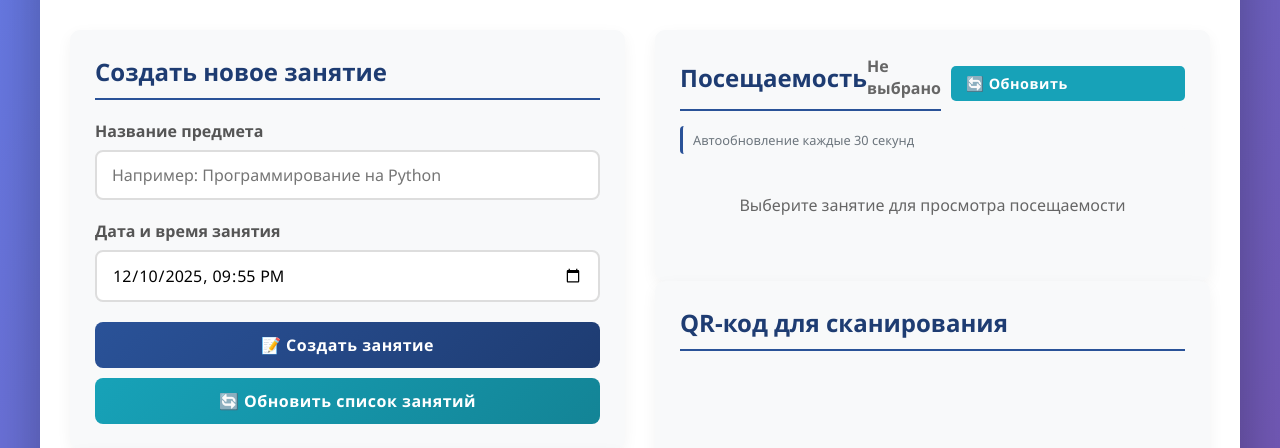
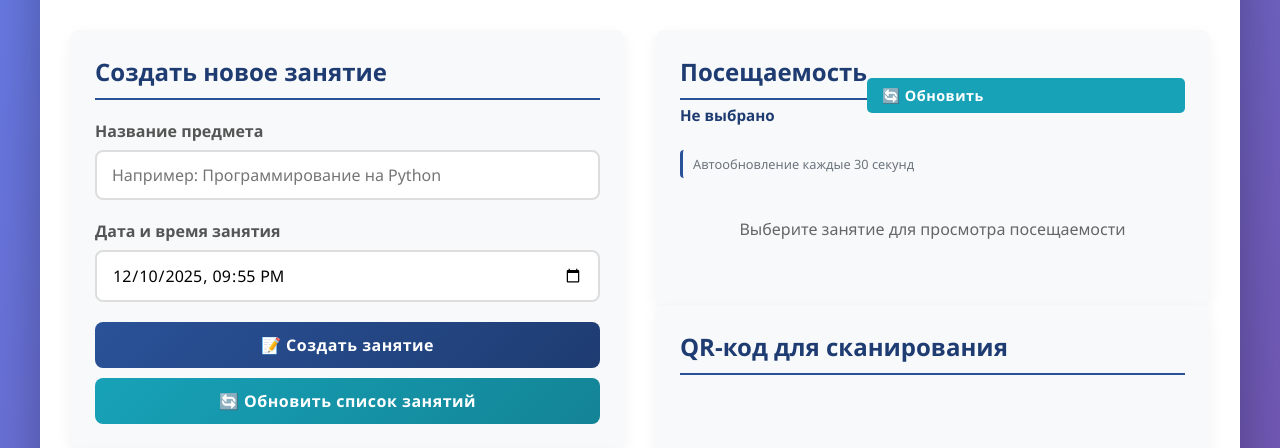
Before and after one commit to paseka2005/attendance_system, a Flask app: page / in a window 1280 px wide. Shown: the part 237-685 px from the top of the page. Run offline with Flask 3, Linux system fonts and the light colour scheme; data comes from the database, SQL or seed files in the repository; data that the repository does not hold is empty.

Commit message:
Update index.html

```diff
--- a/templates/index.html
+++ b/templates/index.html
@@ -488,11 +488,15 @@
                 <!-- Посещаемость -->
                 <div class="section">
              <div class="attendance-header">
-                        <h2 style="margin-bottom: 0;">
+    <div style="flex: 1;">
+        <h2 style="margin-bottom: 5px;">
             Посещаемость
-                            <span id="currentClass" style="font-size: 1rem; color: #666;">Не выбрано</span>
         </h2>
-                        <button onclick="refreshAttendance()" class="refresh-btn" id="refreshBtn" style="margin-left: 10px;">
+        <div id="currentClass" style="font-size: 0.95rem; color: #1e3c72; font-weight: 600; margin-bottom: 10px;">
+            Не выбрано
+        </div>
+    </div>
+    <button onclick="refreshAttendance()" class="refresh-btn" id="refreshBtn">
         🔄 Обновить
     </button>
 </div>
```
Lines whose indentation alone changed are shown as unchanged.
